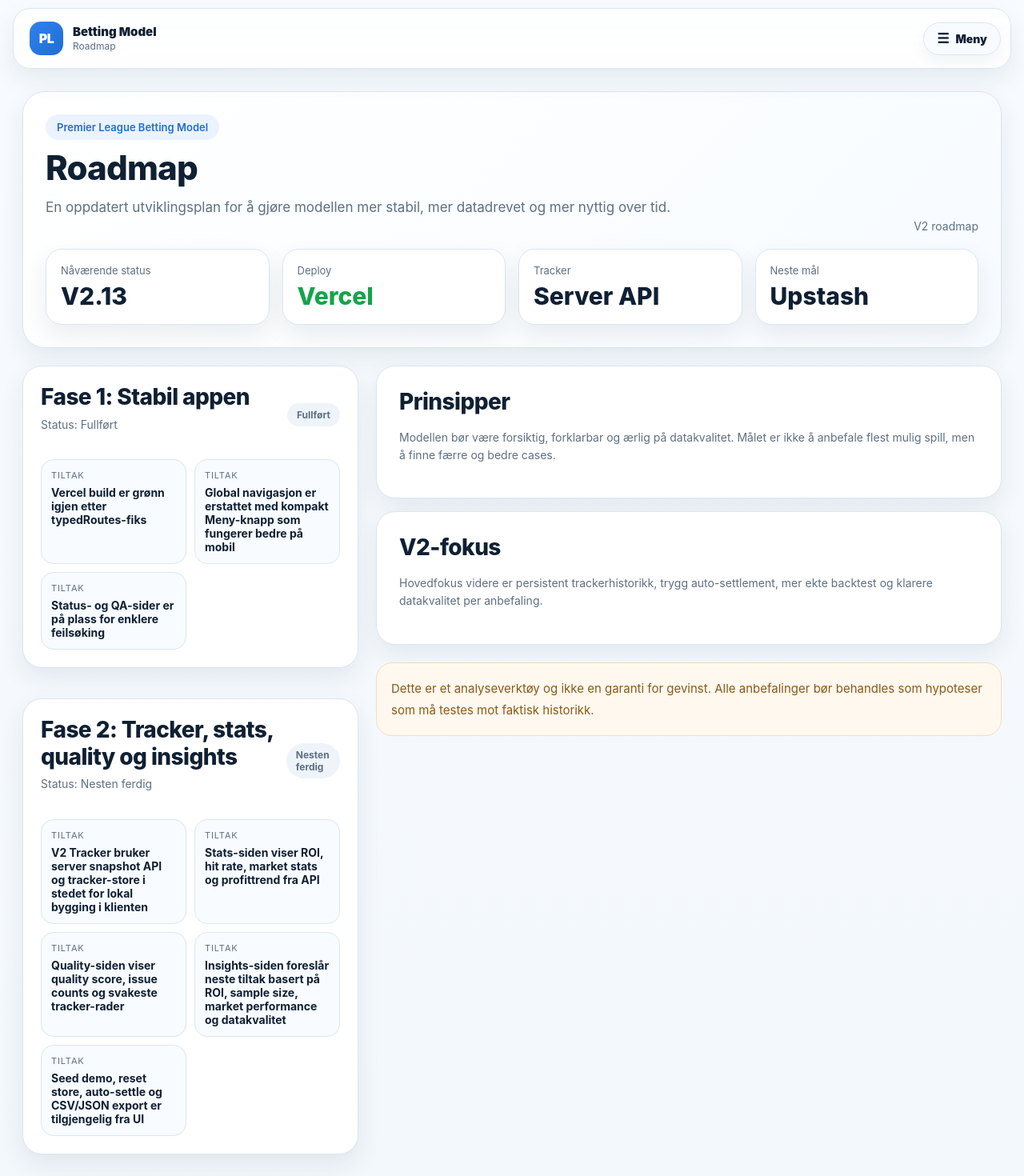
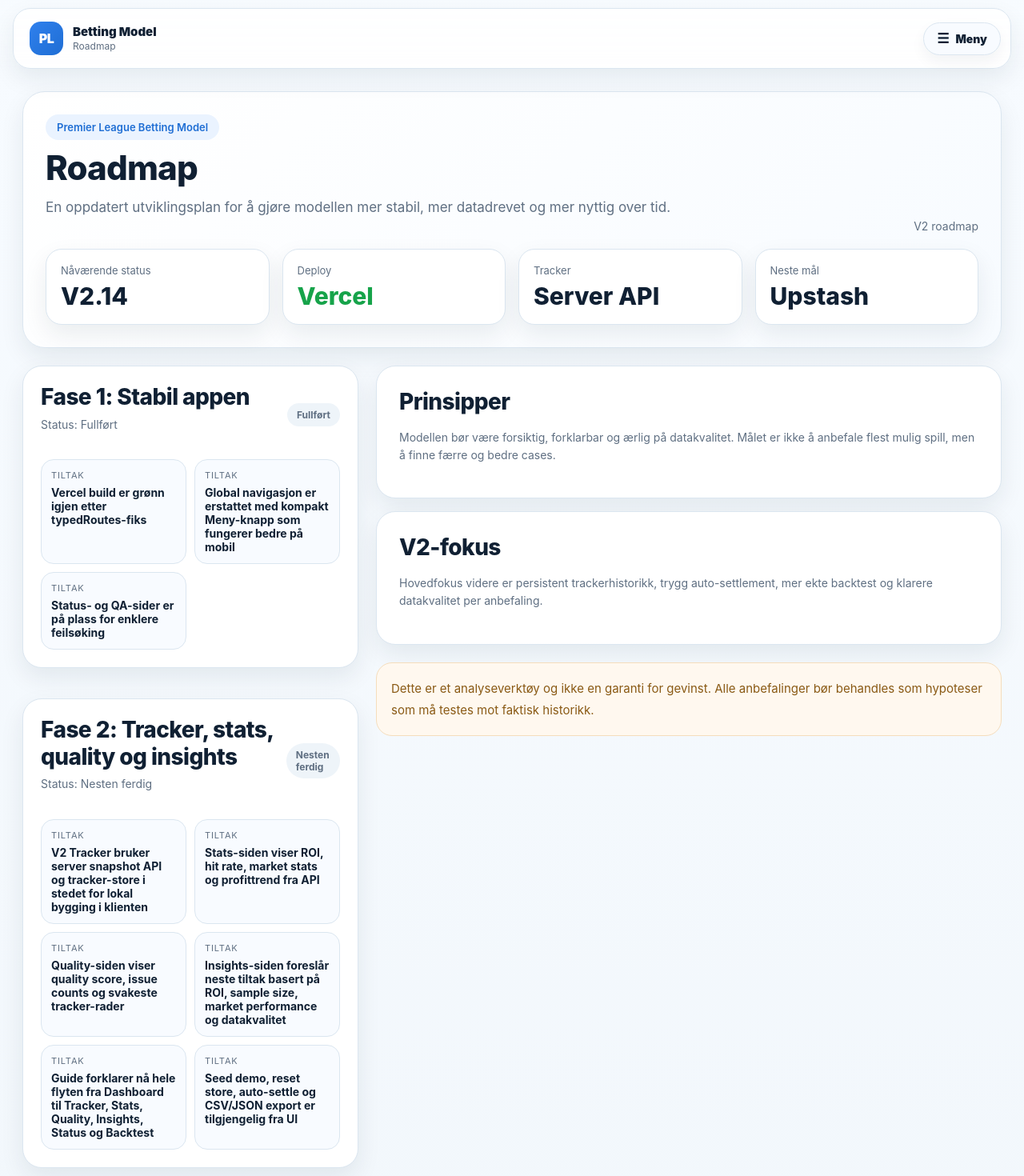
Before and after one commit to hakonnilsen157-commits/PL-betting-model, a Next.js app in the folder pl-vercel-v1/: page /roadmap in a window 1280 px wide. Shown: the top 1470 px of the page at 80% size. Built offline with nearby package versions, Linux system fonts and the light colour scheme.

Commit message:
Update roadmap to V2.14 insights guide status

```diff
--- a/pl-vercel-v1/app/roadmap/page.tsx
+++ b/pl-vercel-v1/app/roadmap/page.tsx
@@ -16,6 +16,7 @@ const phases = [
       'Stats-siden viser ROI, hit rate, market stats og profittrend fra API',
       'Quality-siden viser quality score, issue counts og svakeste tracker-rader',
       'Insights-siden foreslår neste tiltak basert på ROI, sample size, market performance og datakvalitet',
+      'Guide forklarer nå hele flyten fra Dashboard til Tracker, Stats, Quality, Insights, Status og Backtest',
       'Seed demo, reset store, auto-settle og CSV/JSON export er tilgjengelig fra UI',
     ],
   },
@@ -67,7 +68,7 @@ export default function RoadmapPage() {
         <div className="summary-grid" style={{ marginTop: 20 }}>
           <div className="summary-card">
             <div className="summary-label">Nåværende status</div>
-            <div className="summary-value">V2.13</div>
+            <div className="summary-value">V2.14</div>
           </div>
           <div className="summary-card">
             <div className="summary-label">Deploy</div>
```
